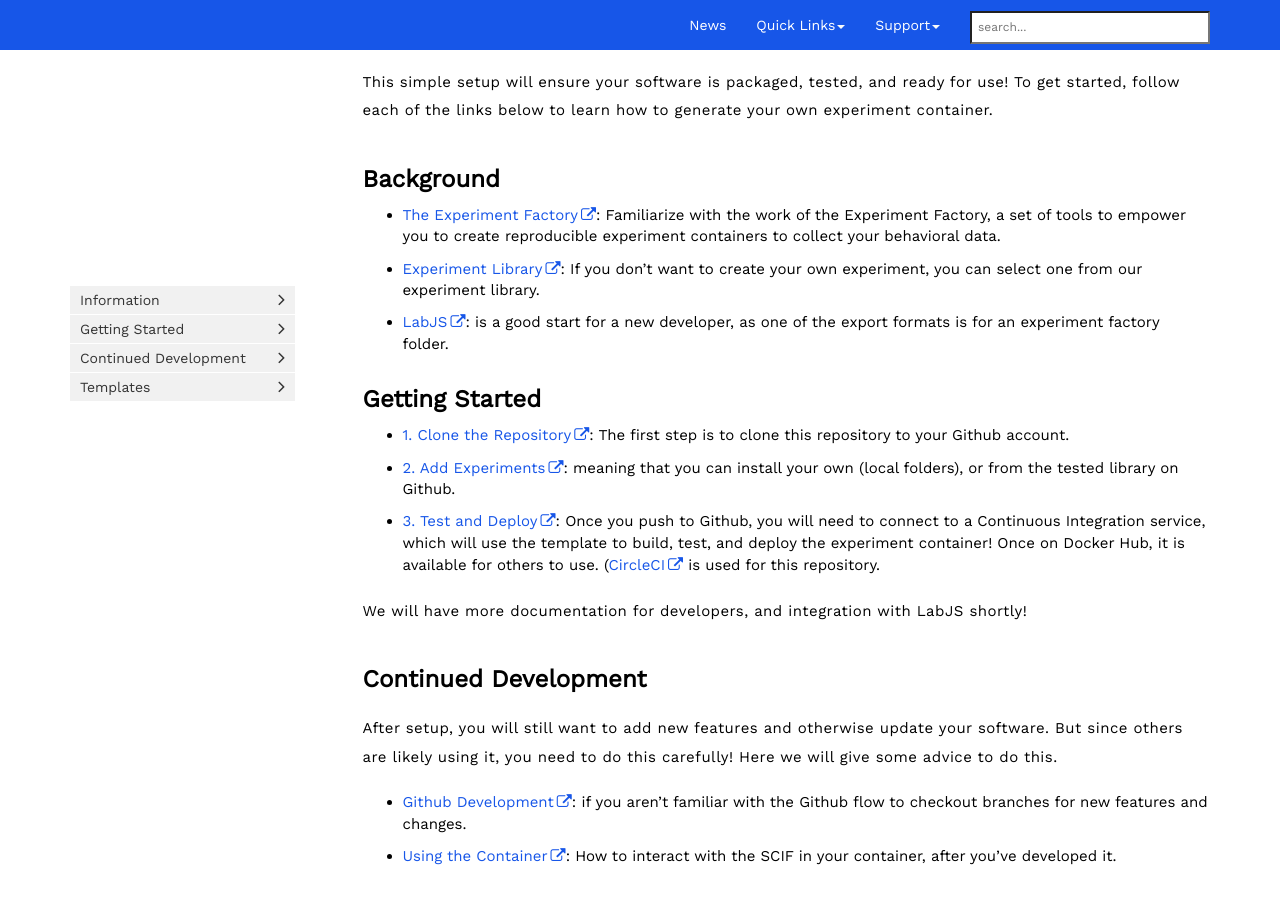
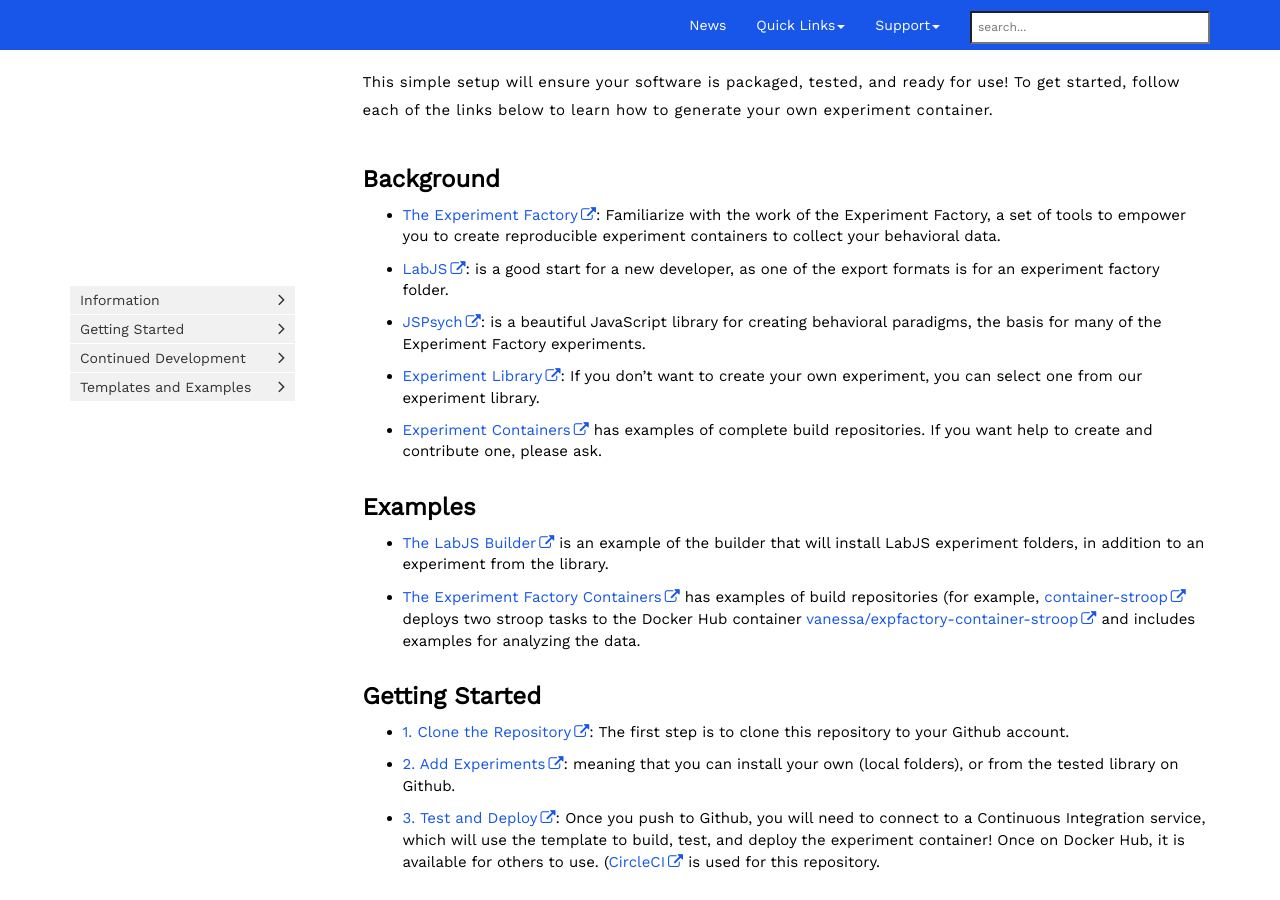
Before and after one commit to canlab/builder, a Jekyll site: the page built from docs/index.md, in a window 1280 px wide and 900 px high, scrolled down 1057 px. Built offline with Jekyll 4.4.1, drawn with Linux system fonts in a browser that asks for light colours; nearby versions of some CDN libraries; comment, search, counter and statistics services are not loaded.

Commit message:
updating TOC

```diff
--- a/docs/index.md
+++ b/docs/index.md
@@ -30,8 +30,17 @@ This simple setup will ensure your software is packaged, tested, and ready for u
 ## Background
 
  - [The Experiment Factory](https://expfactory.github.io/): Familiarize with the work of the Experiment Factory, a set of tools to empower you to create reproducible experiment containers to collect your behavioral data.
+ - [LabJS](https://github.com/FelixHenninger/lab.js): is a good start for a new developer, as one of the export formats is for an experiment factory folder.
+ - [JSPsych](https://www.jspsych.org/): is a beautiful JavaScript library for creating behavioral paradigms, the basis for many of the Experiment Factory experiments.
  - [Experiment Library](https://expfactory.github.io/experiments): If you don't want to create your own experiment, you can select one from our experiment library.
- - [LabJS](https://github.com/FelixHenninger/lab.js): is a good start for a new developer, as one of the export formats is for an experiment factory folder.
+ - [Experiment Containers](https://www.github.com/expfactory-containers) has examples of complete build repositories. If you want help to create and contribute one, please ask.
+
+
+## Examples
+
+ - [The LabJS Builder](https://expfactory.github.io/expfactory/integration-labjs) is an example of the builder that will install LabJS experiment folders, in addition to an experiment from the library.
+ - [The Experiment Factory Containers](https://www.github.com/expfactory-containers) has examples of build repositories (for example, [container-stroop](https://github.com/expfactory-containers/container-stroop) deploys two stroop tasks to the Docker Hub container [vanessa/expfactory-container-stroop](https://hub.docker.com/r/vanessa/expfactory-container-stroop/tags/) and includes examples for analyzing the data.
+
 
 ## Getting Started
 
```
Also changed, not shown: docs/_data/sidebars/main_sidebar.yml (+15 -4 lines).
